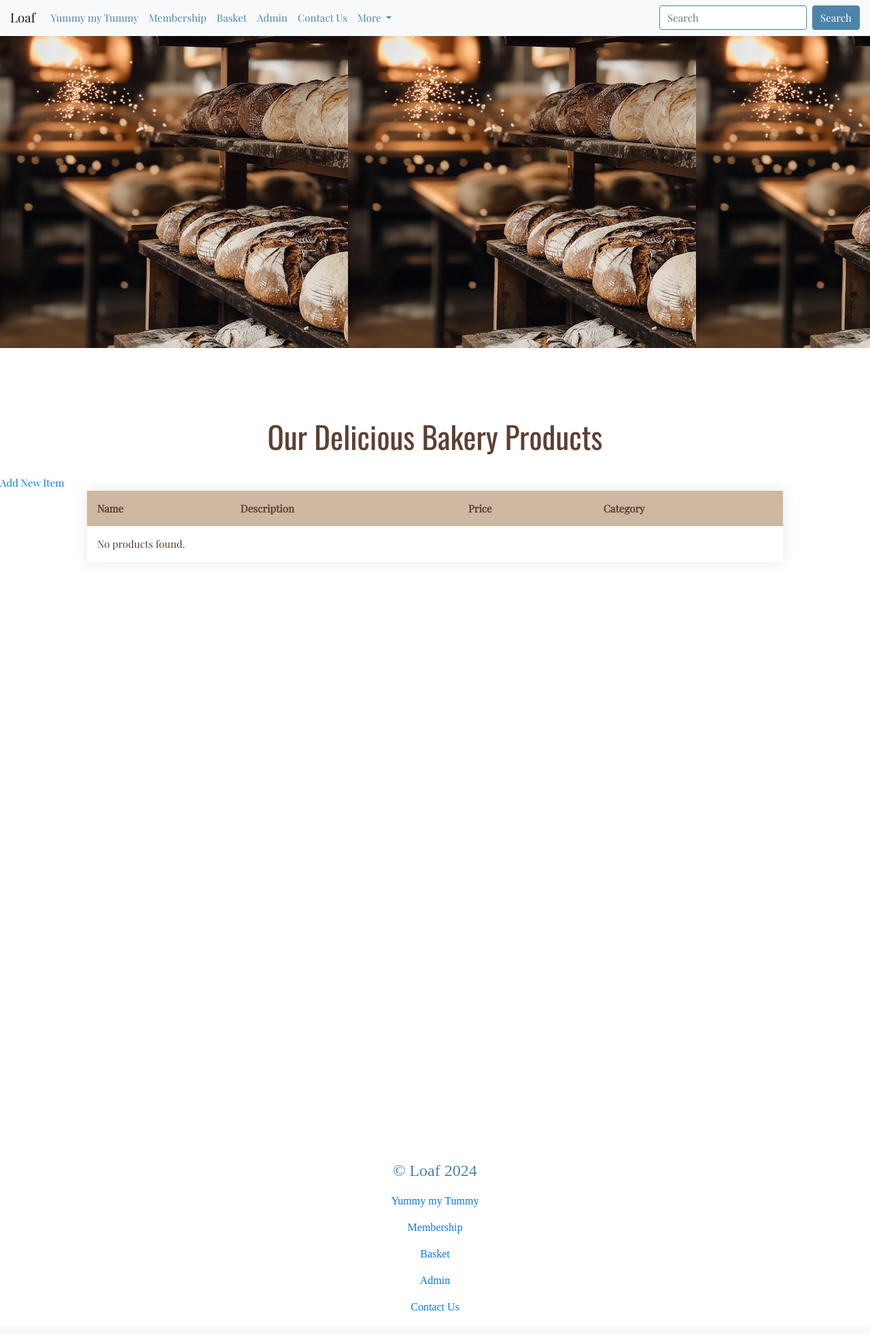
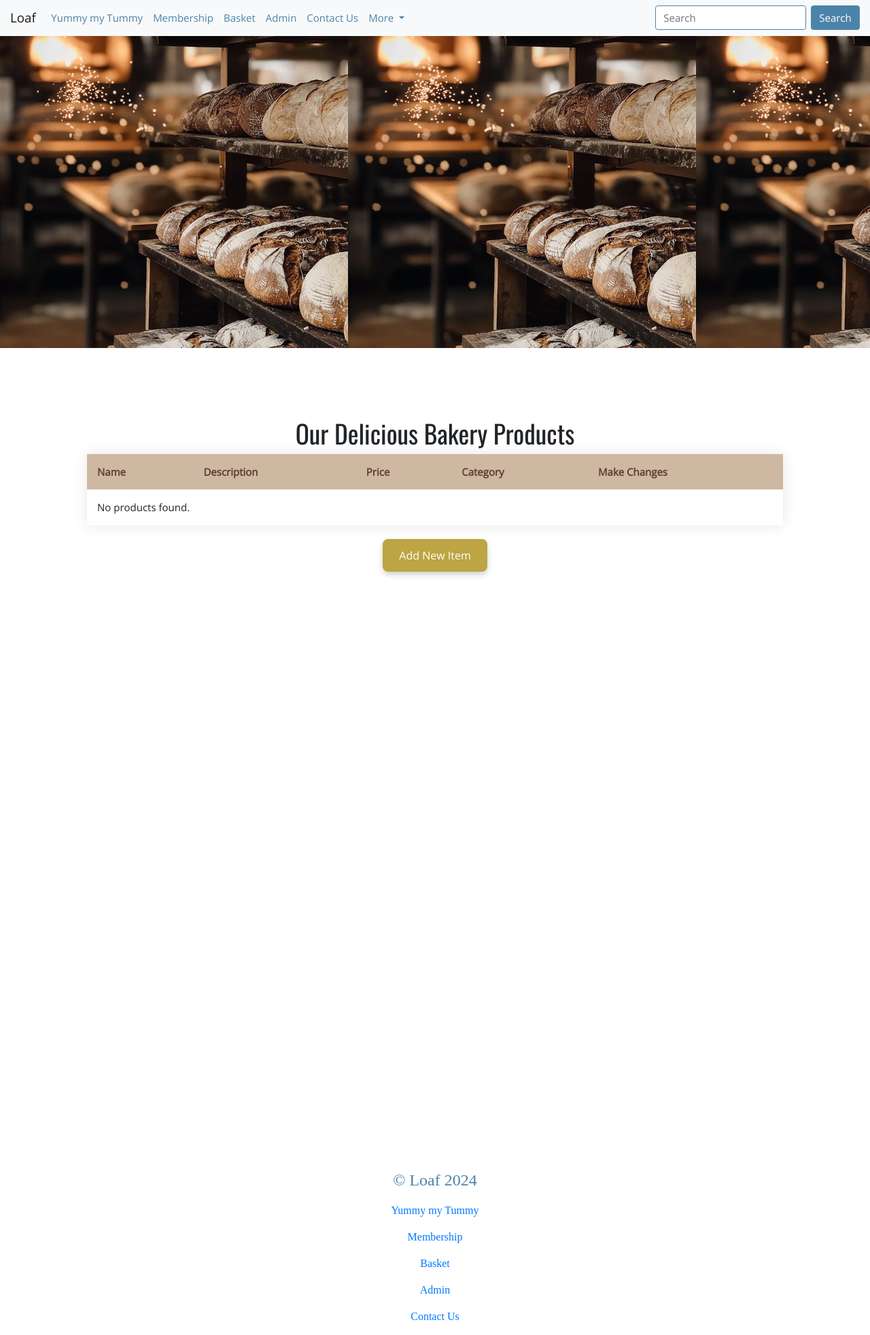
Before and after one commit to seysey01/FlourArtisansApp, a Flask app: page /basket in a window 1280 px wide. Shown: the whole page at 68% size. Before the commit the page ends 1928 px from the top, so only its background shows below. Run offline with Flask 3, Linux system fonts and the light colour scheme.

Commit message:
moved style commands into style.css

```diff
--- a/static/styles.css
+++ b/static/styles.css
@@ -9,6 +9,90 @@
   justify-content: center;
   align-items: center;
   height: 600px; /* Adjust this value based on your desired maximum height */
+}
+
+.button-container {
+  text-align: center;
+  margin-top: 20px;
+}
+
+.fancy-button {
+  background-color: #bca542;
+  border: none;
+  color: white;
+  padding: 12px 24px;
+  text-align: center;
+  text-decoration: none;
+  display: inline-block;
+  font-size: 16px;
+  border-radius: 8px;
+  box-shadow: 0 4px 8px 0 rgba(0, 0, 0, 0.2);
+  transition: all 0.3s ease;
+  cursor: pointer;
+}
+
+.fancy-button:hover {
+  background-color: #d6ca41;
+  box-shadow: 0 8px 16px 0 rgba(0, 0, 0, 0.2);
+}
+
+
+/*extra*/
+
+body {
+    font-family: 'Playfair Display', serif;
+    background-color: #f8f8f8;
+    color: #5c4033;
+}
+
+h1 {
+    text-align: center;
+    font-size: 3rem;
+    margin-bottom: 2rem;
+}
+
+table {
+    width: 80%;
+    margin: 0 auto;
+    border-collapse: collapse;
+    box-shadow: 0 0 20px rgba(0, 0, 0, 0.1);
+}
+
+th, td {
+    padding: 1rem;
+    text-align: left;
+}
+
+th {
+    background-color: #ceb8a1;
+    color: #5c4033;
+    font-weight: bold;
+}
+
+tr:nth-child(even) {
+    background-color: #f2e8df;
+}
+
+.action-btn {
+    display: inline-block;
+    padding: 0.5rem 1rem;
+    border-radius: 4px;
+    text-decoration: none;
+    color: #5c4033;
+    font-weight: bold;
+    transition: background-color 0.3s ease;
+}
+
+.action-btn.update {
+    background-color: #f2c94c;
+}
+
+.action-btn.delete {
+    background-color: #e58e8e;
+}
+
+.action-btn:hover {
+    background-color: #ceb8a1;
 }
 
 
--- a/templates/basket.html
+++ b/templates/basket.html
@@ -8,41 +8,6 @@
     <link rel="preconnect" href="https://fonts.googleapis.com">
     <link rel="preconnect" href="https://fonts.gstatic.com" crossorigin>
     <link href="https://fonts.googleapis.com/css2?family=Playfair+Display&display=swap" rel="stylesheet">
-    <style>
-        body {
-            font-family: 'Playfair Display', serif;
-            background-color: #f8f8f8;
-            color: #5c4033;
-        }
-
-        h1 {
-            text-align: center;
-            font-size: 3rem;
-            margin-bottom: 2rem;
-        }
-
-        table {
-            width: 80%;
-            margin: 0 auto;
-            border-collapse: collapse;
-            box-shadow: 0 0 20px rgba(0, 0, 0, 0.1);
-        }
-
-        th, td {
-            padding: 1rem;
-            text-align: left;
-        }
-
-        th {
-            background-color: #ceb8a1;
-            color: #5c4033;
-            font-weight: bold;
-        }
-
-        tr:nth-child(even) {
-            background-color: #f2e8df;
-        }
-    </style>
 </head>
 <body>
 <br><br><br><br><br>
@@ -51,7 +16,6 @@
 <br><br><br><br><br>
 <br><br><br><br><br>
     <h1>Our Delicious Bakery Products</h1>
-    <a href="{{ url_for('main.new_basket_item') }}">Add New Item</a>
     <table>
         <thead>
             <tr>
@@ -59,6 +23,7 @@
                 <th>Description</th>
                 <th>Price</th>
                 <th>Category</th>
+                <th>Make Changes</th>
             </tr>
         </thead>
         <tbody>
@@ -83,7 +48,11 @@
             </div>
         </tbody>
     </table>
-</body>
+<div class="button-container">
+  <button type="button" class="fancy-button" onclick="window.location.href='{{ url_for('main.new_basket_item') }}'">
+    Add New Item
+  </button>
+</div>
 </html>
 
 
@@ -92,12 +61,4 @@
 <br><br><br><br><br>
 <br><br><br><br><br>
 
-<!--random form -was testing-->
-<!--<form action="#" method="post">-->
-<!--	<p>Name:</p>-->
-<!--	<p><input type="text" name="nm" /></p>-->
-<!--	<p><input type="submit" value="submit"/></p>-->
-<!--</form>-->
-
-
 {% endblock %}
--- a/templates/confirm_delete.html
+++ b/templates/confirm_delete.html
@@ -8,7 +8,9 @@
     <p>Are you sure you want to delete the product "{{ product.name }}"?</p>
     <form method="post" action="{{ url_for('main.delete_product', product_id=product.id) }}">
         <button type="submit">Yes, Delete</button>
-        <a href="{{ url_for('main.basket') }}">Cancel</a>
+        <button type="button" onclick="window.location.href='{{ url_for('main.basket') }}'">Cancel</button>
+
+<!--        <a href="{{ url_for('main.basket') }}">Cancel</a>-->
     </form>
 </body>
 </html>
--- a/templates/update_product.html
+++ b/templates/update_product.html
@@ -19,6 +19,7 @@
         <input type="text" id="category" name="category" value="{{ product.category }}" required>
 
         <button type="submit">Update Product</button>
+        <button type="button" onclick="window.location.href='{{ url_for('main.basket') }}'">Cancel</button>
     </form>
 </body>
 </html>
```
